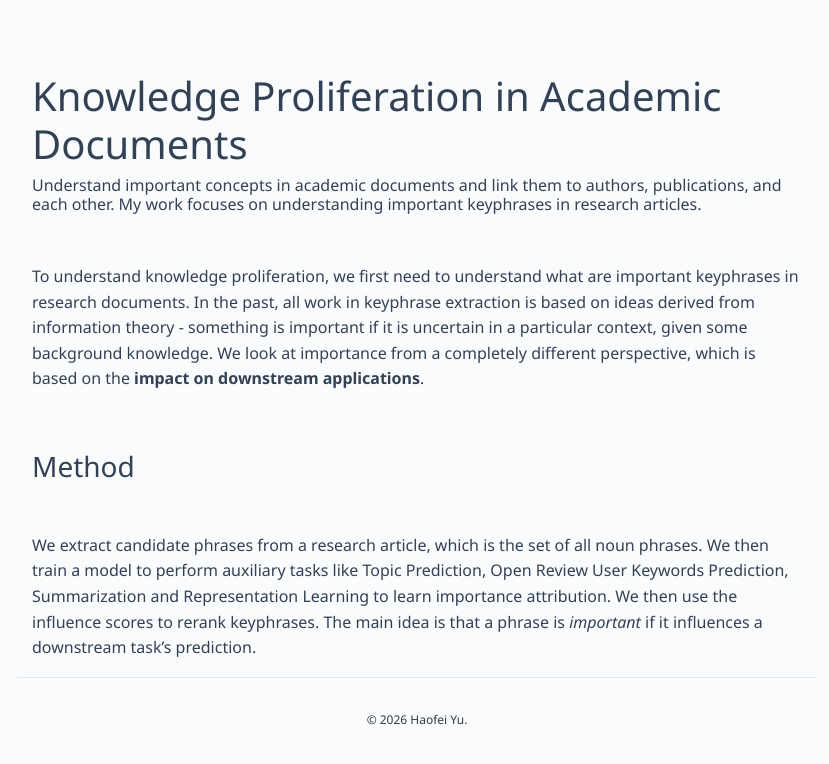
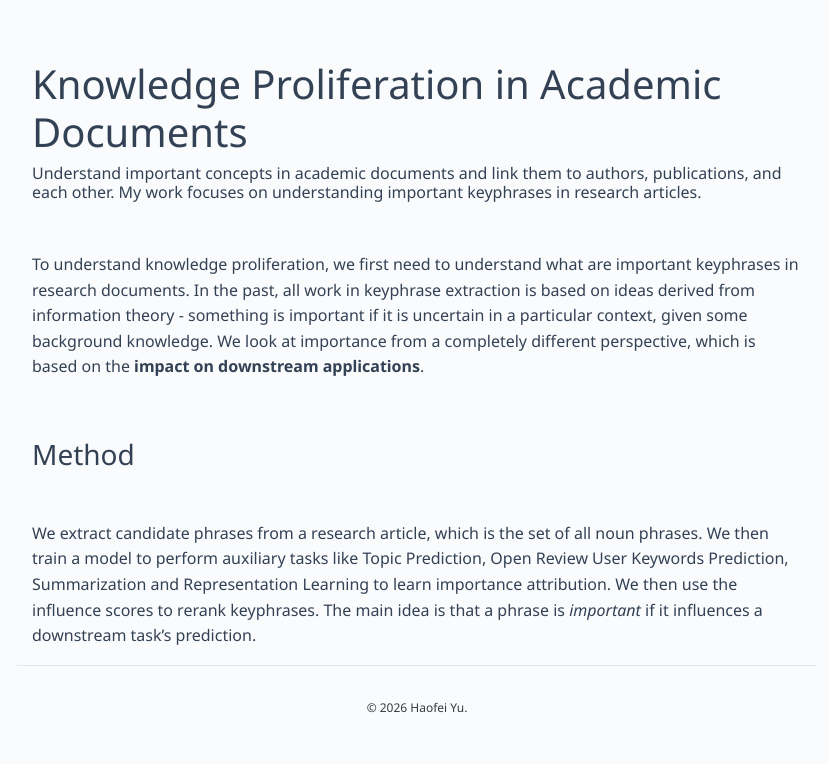
Before and after one commit to lwaekfjlk/lwaekfjlk.github.io, a Jekyll site: the page built from _projects/1_keyphrase.md, in a window 1280 px wide. Shown: the top 764 px of the page, without its empty margins (223-1052 px from the left). Built offline with Jekyll 4.4.1, drawn with Linux system fonts in a browser that asks for light colours.

Commit message:
Tighten page top spacing further
Co-Authored-By: Claude Fable 5 <noreply@anthropic.com>

```diff
--- a/_sass/_base.scss
+++ b/_sass/_base.scss
@@ -311,7 +311,7 @@ progress::-moz-progress-bar {
 /* Profile Header — text only, full width */
 .profile-header {
     margin-bottom: 1.5rem;
-    padding-top: 0.5rem;
+    padding-top: 0;
 }
 
 .profile-name {
--- a/_sass/_layout.scss
+++ b/_sass/_layout.scss
@@ -32,7 +32,7 @@ body {
 
 .content {
   @extend .container-fluid;
-  margin-top: 1rem;
+  margin-top: 0.25rem;
 }
 
 footer {
```
